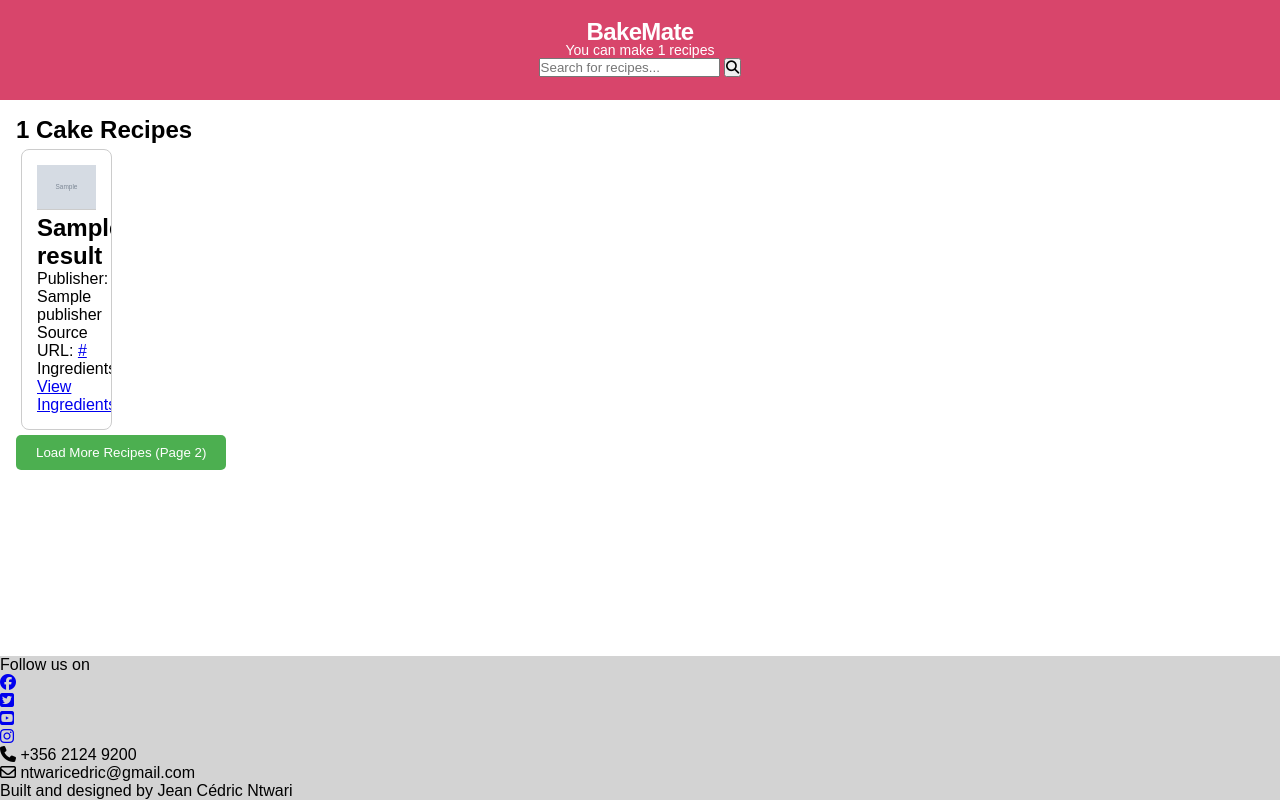
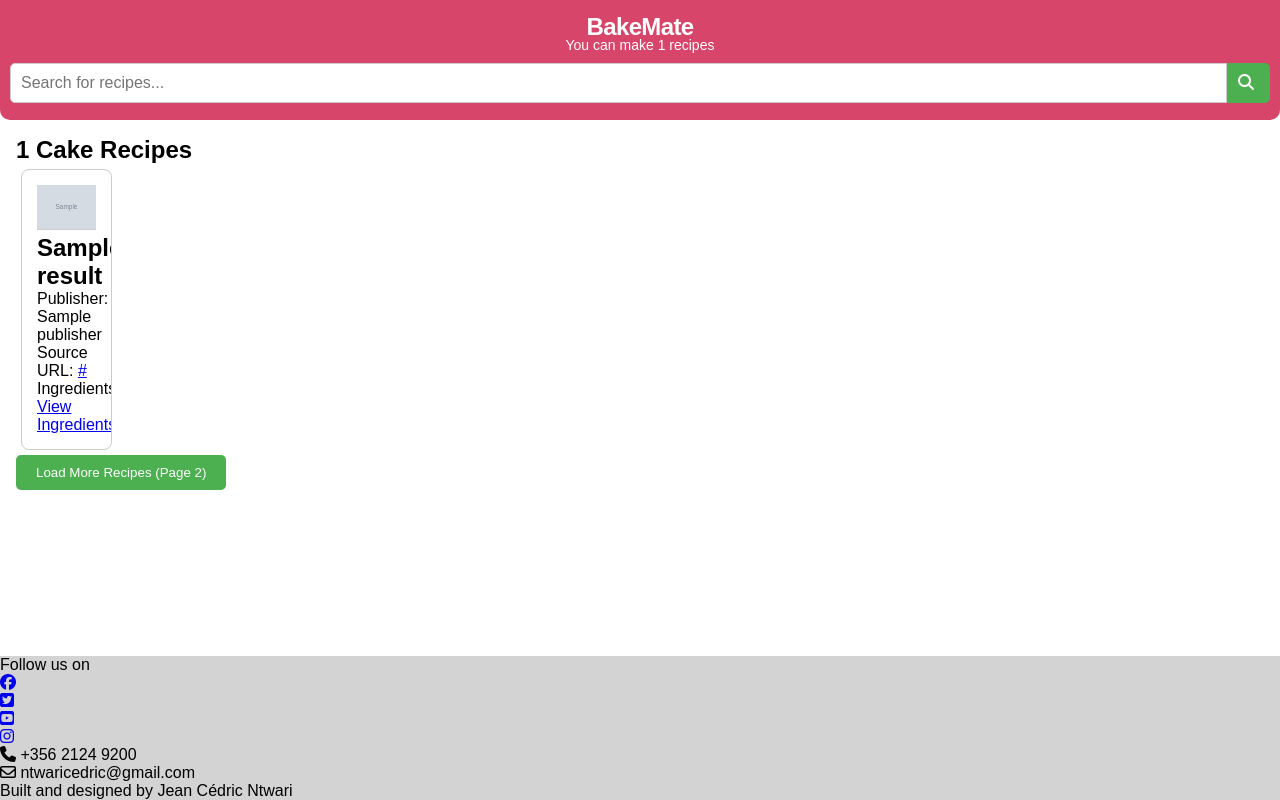
Before and after one commit to CedricNtwari/bake-mate, a Flask app: page / in a window 1280 px wide. Run offline with Flask 3, Linux system fonts and the light colour scheme; grey boxes marked "Sample" are stand-in pictures; a database or web service that is not in the repository returns one stand-in record (values such as "Sample title"); data that the repository does not hold is empty; some libraries are stand-ins or nearby versions.

Commit message:
Add style to banner

```diff
--- a/static/css/style.css
+++ b/static/css/style.css
@@ -23,17 +23,18 @@ body {
     /* Generic project styles */
 }
 
-
 /* Main Content */
 header {
     background-color: #d8456b;
     color: #fff;
-    height: 100px;
+    height: 120px;
     padding: 10px;
     display: flex;
     flex-direction: column;
     align-items: center;
     justify-content: center;
+    border-bottom-left-radius: 10px;
+    border-bottom-right-radius: 10px;
 }
 
 main {
@@ -41,8 +42,13 @@ main {
     /* Make main element take up any surplus space to push footer down */
     flex: 1 0 auto;
     padding: 1rem;
-    border-top-left-radius: 16px;
-    border-top-right-radius: 16px;
+}
+
+h1 {
+    line-height: 17px;
+    font-weight: 600;
+    font-size: 24px;
+    letter-spacing: -0.64px;
 }
 
 .header-text {
@@ -51,12 +57,41 @@ main {
     line-height: 16px;
 }
 
-h1 {
-    line-height: 17px;
-    font-weight: 600;
-    font-size: 24px;
-    letter-spacing: -0.64px;
+.search-form {
+    margin-bottom: 20px;
 }
+
+.form-bar {
+    width: 100%;
+    margin-top: 10px;
+}
+
+.search-bar {
+    display: flex;
+}
+
+#searchInput {
+    flex: 1;
+    padding: 10px;
+    border: 1px solid #ccc;
+    border-radius: 5px 0 0 5px;
+    font-size: 16px;
+}
+
+#searchButton {
+    padding: 10px;
+    background-color: #4CAF50;
+    color: #fff;
+    border: 1px solid #4CAF50;
+    border-radius: 0 5px 5px 0;
+    cursor: pointer;
+    font-size: 16px;
+}
+
+#searchButton i {
+    margin-right: 5px;
+}
+
 .scroll-up-btn {
     display: none;
     position: fixed;
@@ -71,7 +106,6 @@ h1 {
     font-size: 20px;
 }
 
-/* Add styles for recipe cards */
 .recipe-card {
     border: 1px solid #ccc;
     border-radius: 8px;
--- a/templates/index.html
+++ b/templates/index.html
@@ -32,7 +32,7 @@
     <header>
         <h1 id="logo">BakeMate</h1>
         <p class="header-text">You can make {{ total_recipes }} recipes</p>
-        <form action="{{ url_for('search', query='') }}" method="GET">
+        <form action="{{ url_for('search', query='') }}" method="GET" class="form-bar">
             <div class="search-bar">
                 <input type="text" name="query" id="searchInput" placeholder="Search for recipes...">
                 <button type="submit" id="searchButton"><i class="fas fa-search"></i></button>
--- a/templates/invalid_input.html
+++ b/templates/invalid_input.html
@@ -39,7 +39,7 @@
             </div>
         </form>
     </header>
-    <main><
+    <main>
     <h1>Invalid Input</h1>
     <p>Sorry, the search query "{{ query }}" is invalid. Please use only letters and spaces.</p>
     <a href="/">Back to Home</a>
```
